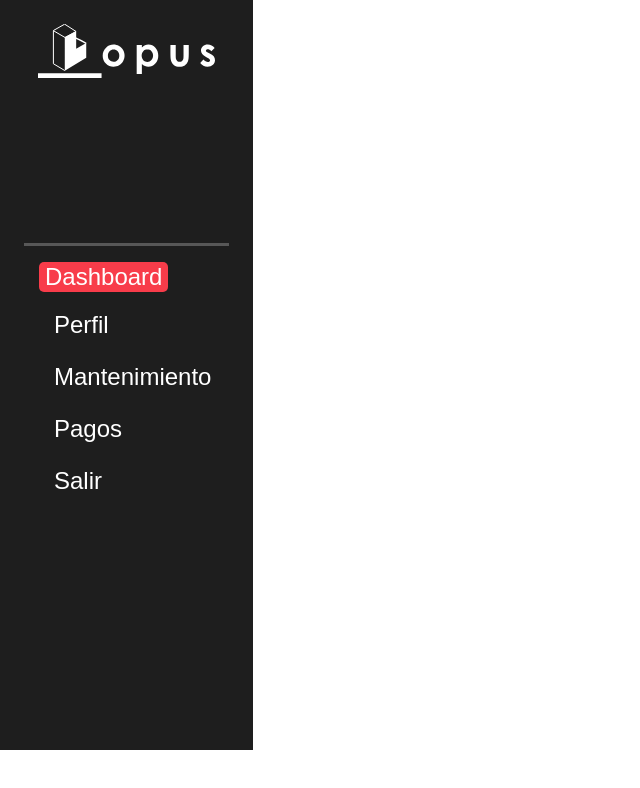
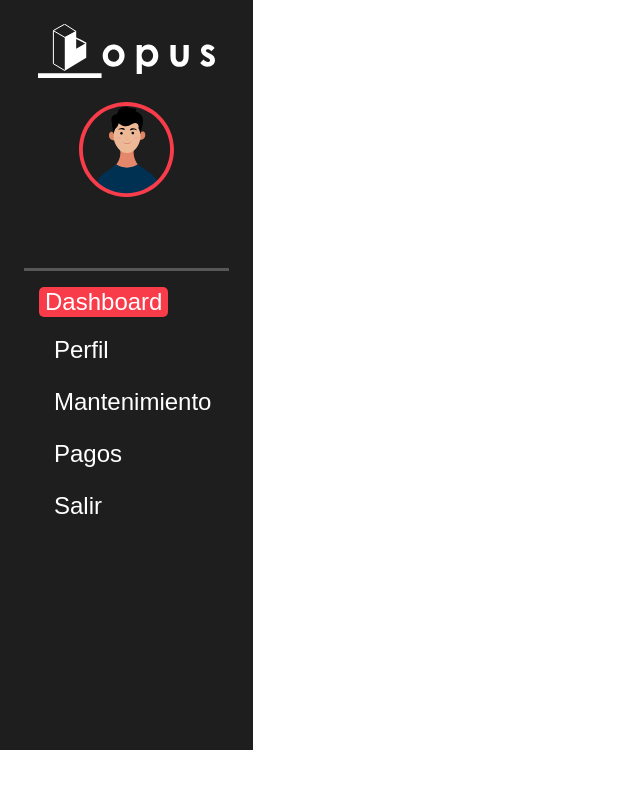
Before and after one commit to MarcosSWeis/opus, a React (Create React App) app in the folder frontend/: page /dashboard in a window 1280 px wide. Shown: the top 788 px of the page, without its empty margins (0-640 px from the left). Built offline with nearby package versions, Linux system fonts and the light colour scheme; sample sign-in values are in the browser's storage.

Commit message:
i did changes in style dashboard conditional image user

```diff
--- a/frontend/src/components/BoardAdmin/BoardAdmin.jsx
+++ b/frontend/src/components/BoardAdmin/BoardAdmin.jsx
@@ -8,6 +8,7 @@ import "./Dashboard.css";
 import { logout } from "../../redux/actions";
 import { useDispatch } from "react-redux";
 import logo from './imageBoard/logohorizontal.svg';
+import usuario from './imageBoard/usuario.svg';
 
 
 
@@ -15,9 +16,9 @@ export default function BoardAdmin() {
   const navigate = useNavigate();
   const dispatch = useDispatch();
   const { user: currentUser } = useSelector((state) => state);
-  if (!currentUser) {
-    navigate("/login");
-  }
+
+
+
   const logOut = () => {
     dispatch(logout());
   };
@@ -39,9 +40,9 @@ export default function BoardAdmin() {
 
 
               <div className="conti">
-                <img className="imaged" src={currentUser.image} alt="" />
+              { currentUser.image?<img className="imaged" src={currentUser.image} alt="" />: <img src={usuario} alt="" />}
               </div>
-              {/*   {currentUser.image ? <Avatar src={currentUser.image} /> : <CgProfile />} */}
+
               <div className="contp">
                 <p className="pd">{currentUser.firtsname} {currentUser.lastname} </p>
               </div>
@@ -60,7 +61,7 @@ export default function BoardAdmin() {
                 Perfil
               </Link>
             </p>
-            <p className="pd">Mantenimiento</p>
+            <p className="pd"><Link to ='user'style={{ color: "white" , textDecoration:'none'}}> Mantenimiento </Link></p>
             <p className="pd">Pagos</p>
             <a href="/" className="pd" onClick={logOut}>
               Salir
```
Also changed, not shown: frontend/src/components/BoardAdmin/imageBoard/usuario.svg (added).
